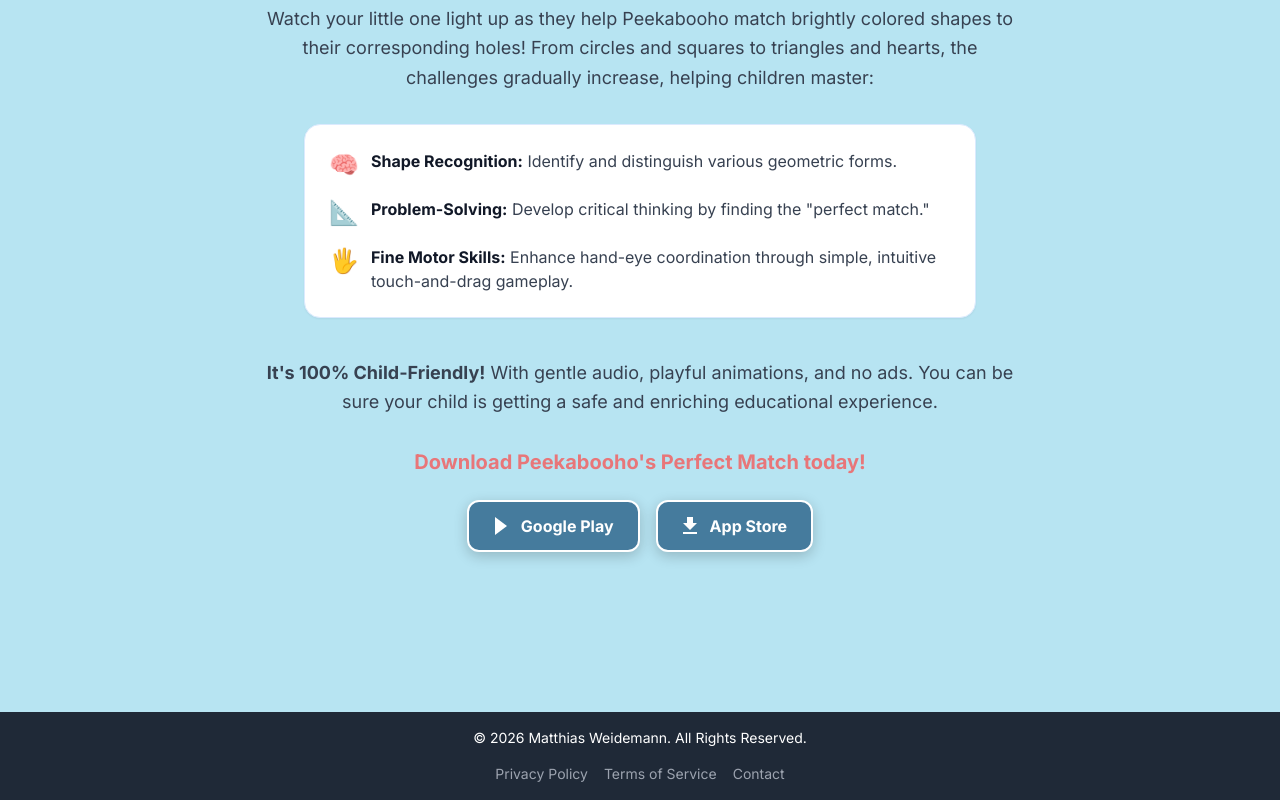
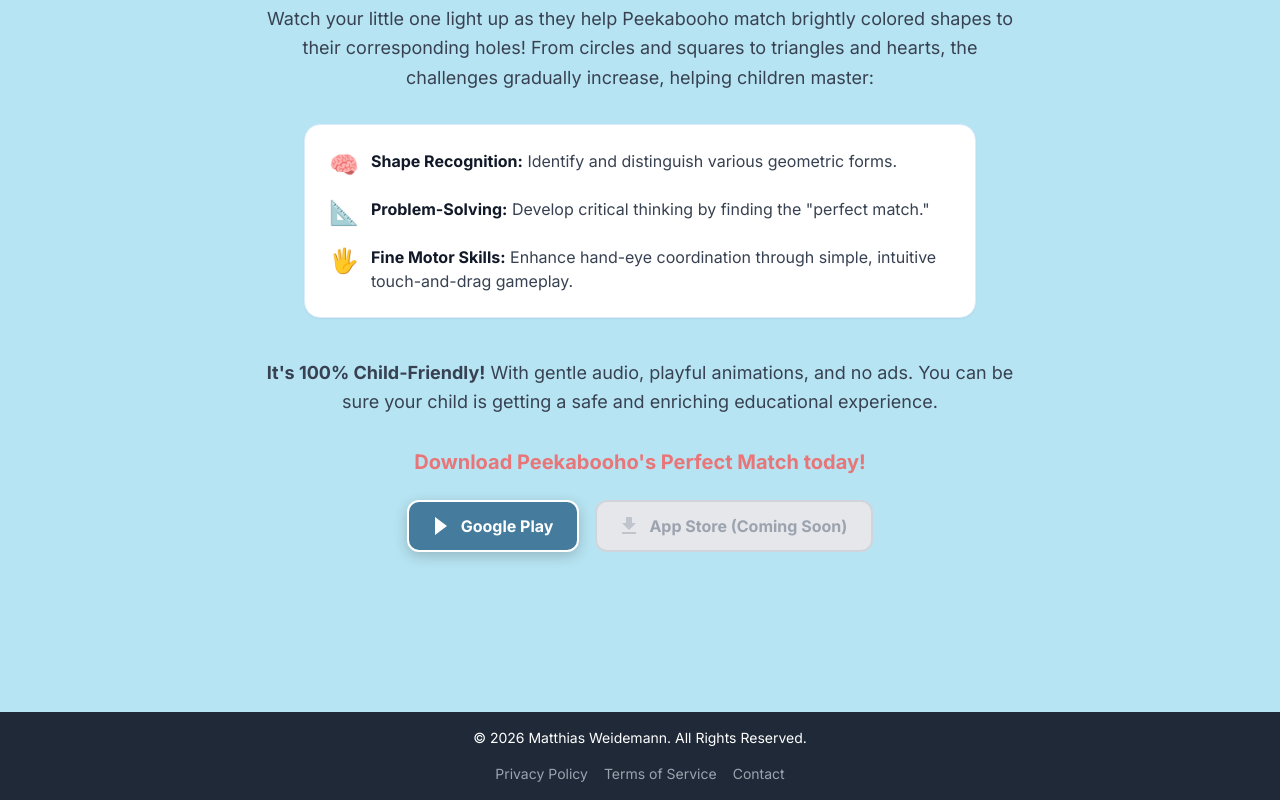
Before and after one commit to ArdentZeal/peekabooho-website, a plain HTML site: page index.html in a window 1280 px wide. Shown: the part 680-1480 px from the top of the page. Drawn offline with nearby package versions, Linux system fonts and the light colour scheme.

Commit message:
Update App Store button to indicate Coming Soon

```diff
--- a/index.html
+++ b/index.html
@@ -118,17 +118,15 @@
             </a>
         `;
 
-        // Helper function for the App Store Button (Simple design with Deep Teal color)
+        // Helper function for the App Store Button (Disabled / Coming Soon)
         const AppStoreButton = () => `
-            <a href="https://apps.apple.com/app/YOUR_GAME_ID" target="_blank"
-                class="store-button text-white bg-[var(--color-primary)] hover:bg-[var(--color-primary)]/90"
-            >
+            <div class="store-button text-gray-400 bg-gray-200 cursor-not-allowed border-gray-300 shadow-none hover:transform-none hover:shadow-none hover:filter-none">
                 <!-- Simple Download Icon -->
-                <svg class="w-6 h-6 mr-2 -ml-1" fill="currentColor" viewBox="0 0 24 24" xmlns="http://www.w3.org/2000/svg">
+                <svg class="w-6 h-6 mr-2 -ml-1 opacity-50" fill="currentColor" viewBox="0 0 24 24" xmlns="http://www.w3.org/2000/svg">
                     <path d="M19 9h-4V3H9v6H5l7 7 7-7zM5 18v2h14v-2H5z"/>
                 </svg>
-                App Store
-            </a>
+                App Store (Coming Soon)
+            </div>
         `;
 
         // Function to safely inject an image and handle fallbacks
```
